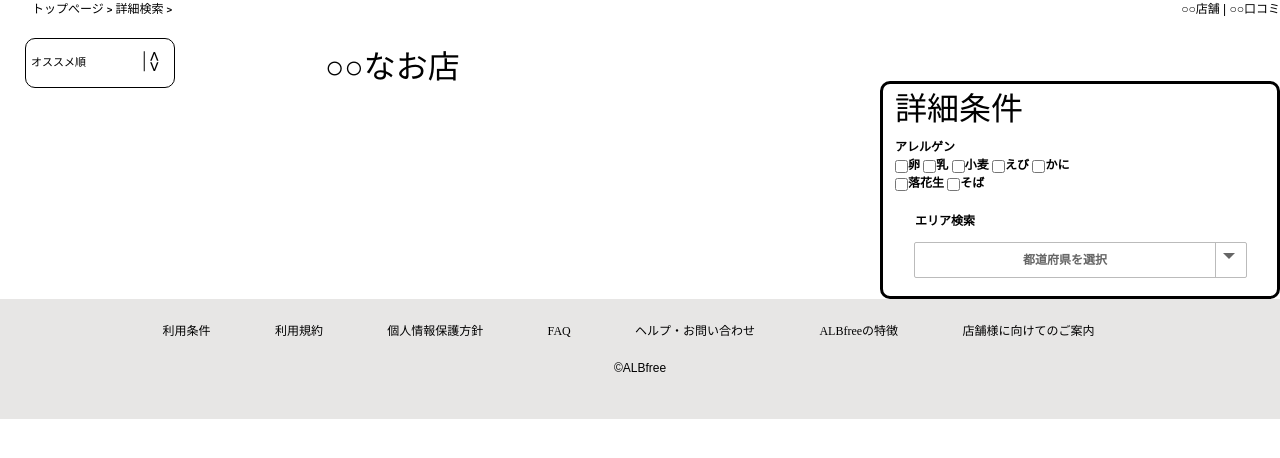
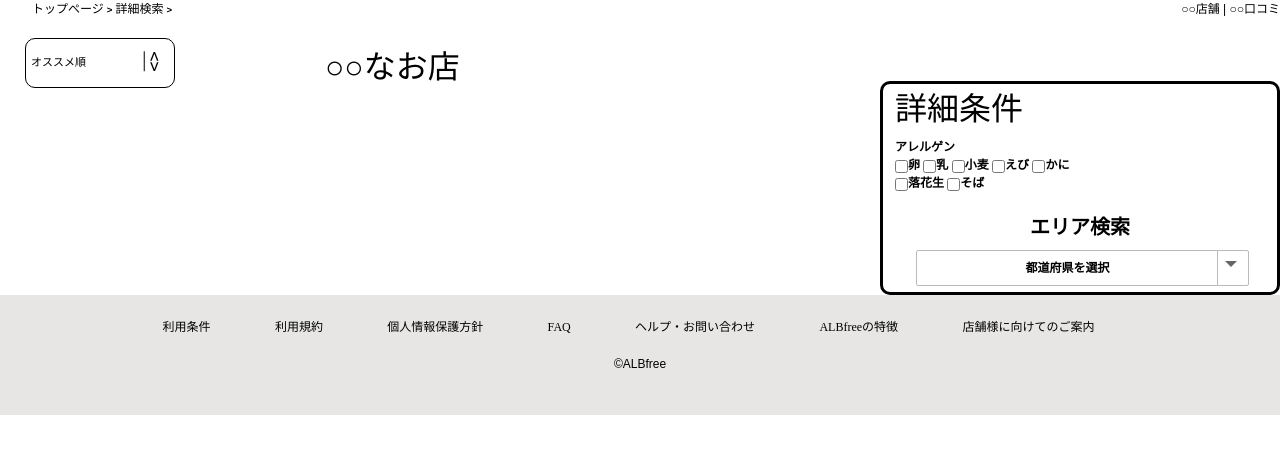
Before and after one commit to hidakahiromu/AlBfree, a Django app: template templates/restaurantsList.html in a window 1280 px wide. Shown: the part 25-483 px from the top of the page. Run offline with Django 3.2, Linux system fonts and the light colour scheme; the template is opened without the code that fills it, so the values that code supplies are empty.

Commit message:
都道府県プルダウンメニューのCSS整えました

```diff
--- a/static/css/restaurantsList.css
+++ b/static/css/restaurantsList.css
@@ -113,17 +113,22 @@ body {
     margin-top: 10px;
 }
 
-.areaTitle{
+.areaTitle{     /*エリア検索の文字*/
     margin: 20px 20px 0px 20px;
+    font-size: 20px;
+    text-align: center;
 }
-
 
 /*都道府県プルダウンメニュー*/
 .areaSearch {
 	overflow: hidden;
 	width: 90%;
-	margin: 1em auto;
+	margin: 0.5rem 1rem auto auto; /*位置*/
 	text-align: center;
+    position: relative;
+	border: 1px solid #bbbbbb;
+	border-radius: 2px;
+	background: #ffffff;
 }
 .areaSearch select {
 	width: 100%;
@@ -138,15 +143,11 @@ body {
 	box-shadow: none;
 	-webkit-appearance: none;
 	appearance: none;
+    padding: 8px 38px 8px 8px;
+	color: #000;
 }
 .areaSearch select::-ms-expand {
     display: none;
-}
-.areaSearch {
-	position: relative;
-	border: 1px solid #bbbbbb;
-	border-radius: 2px;
-	background: #ffffff;
 }
 .areaSearch::before {
 	position: absolute;
@@ -169,10 +170,6 @@ body {
 	width: 1px;
 	content: '';
 	border-left: 1px solid #bbbbbb;
-}
-.areaSearch select {
-	padding: 8px 38px 8px 8px;
-	color: #666666;
 }
 /*都道府県プルダウンメニューここまで*/
 
```
